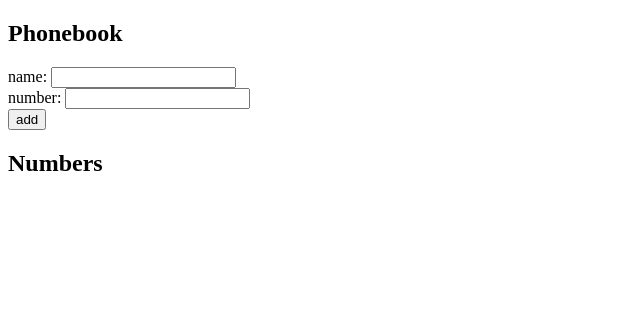
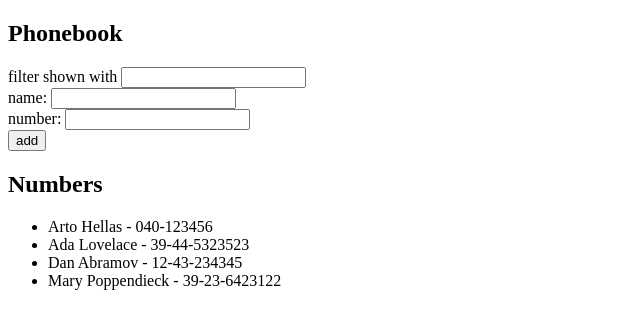
Before and after one commit to olegobiukh/fullstackopen, a React (Vite) app in the folder part2/phonebook/: page / in a window 1280 px wide. Shown: the top 328 px of the page, without its empty margins (0-640 px from the left). Built offline with nearby package versions, Linux system fonts and the light colour scheme.

Commit message:
2.9 filtering by name and number

```diff
--- a/part2/phonebook/src/App.jsx
+++ b/part2/phonebook/src/App.jsx
@@ -1,15 +1,24 @@
 import { useState } from "react";
 
 const App = () => {
-  const [persons, setPersons] = useState([]);
+  const [persons, setPersons] = useState([
+    { name: "Arto Hellas", number: "040-123456", id: 1 },
+    { name: "Ada Lovelace", number: "39-44-5323523", id: 2 },
+    { name: "Dan Abramov", number: "12-43-234345", id: 3 },
+    { name: "Mary Poppendieck", number: "39-23-6423122", id: 4 },
+  ]);
   const [newName, setNewName] = useState("");
   const [newNumber, setNewNumber] = useState("");
+  const [filter, setFilter] = useState("");
 
   const handleNewName = (event) => {
     setNewName(event.target.value);
   };
   const handleNewNumber = (event) => {
     setNewNumber(event.target.value);
+  };
+  const handleFilterChange = (event) => {
+    setFilter(event.target.value);
   };
   const addPerson = (event) => {
     event.preventDefault();
@@ -25,6 +34,9 @@
   return (
     <div>
       <h2>Phonebook</h2>
+      <div>
+        filter shown with <input value={filter} onChange={handleFilterChange} />
+      </div>
       <form onSubmit={addPerson}>
         <div>
           name: <input value={newName} onChange={handleNewName} />
@@ -38,11 +50,17 @@
       </form>
       <h2>Numbers</h2>
       <ul>
-        {persons.map((person) => (
-          <li key={person.name}>
-            {person.name} - {person.number}
-          </li>
-        ))}
+        {persons
+          .filter(
+            (person) =>
+              person.name.toLowerCase().includes(filter.toLowerCase()) ||
+              person.number.includes(filter),
+          )
+          .map((person) => (
+            <li key={person.name}>
+              {person.name} - {person.number}
+            </li>
+          ))}
       </ul>
     </div>
   );
```
